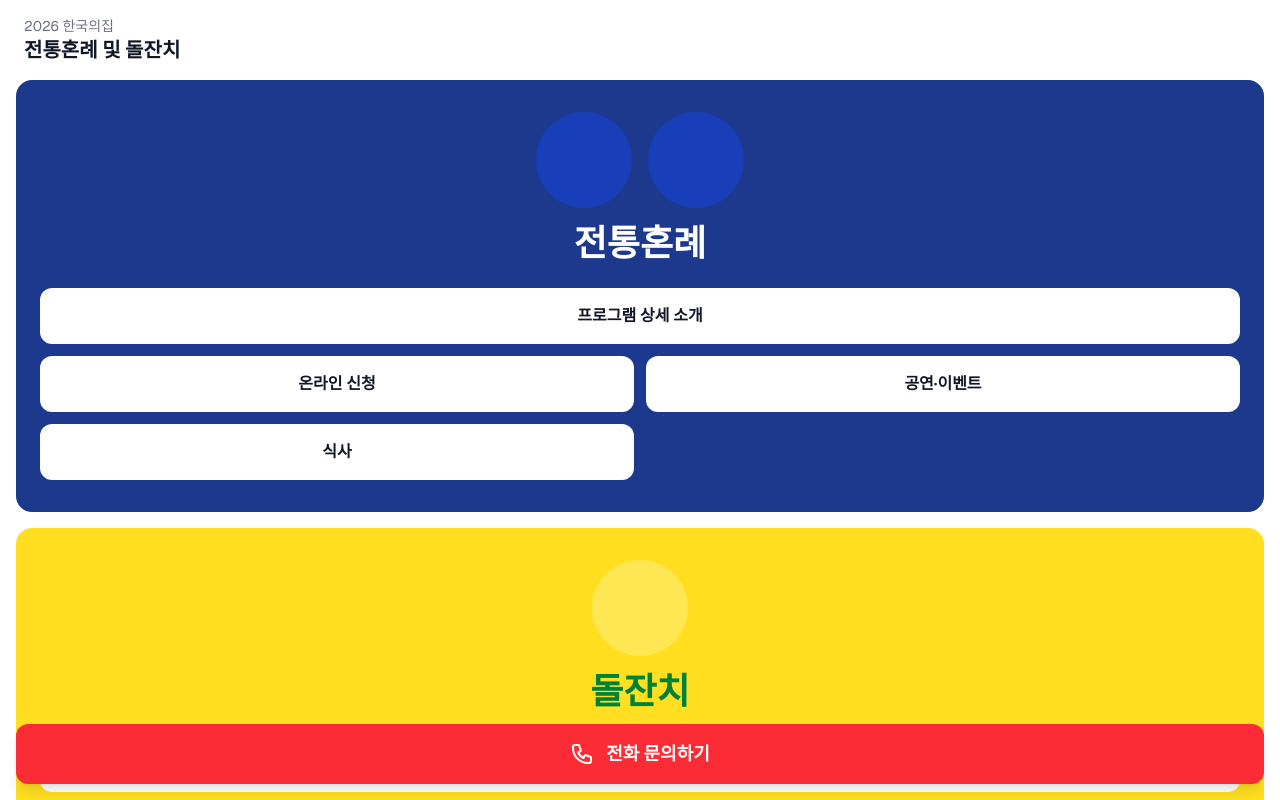
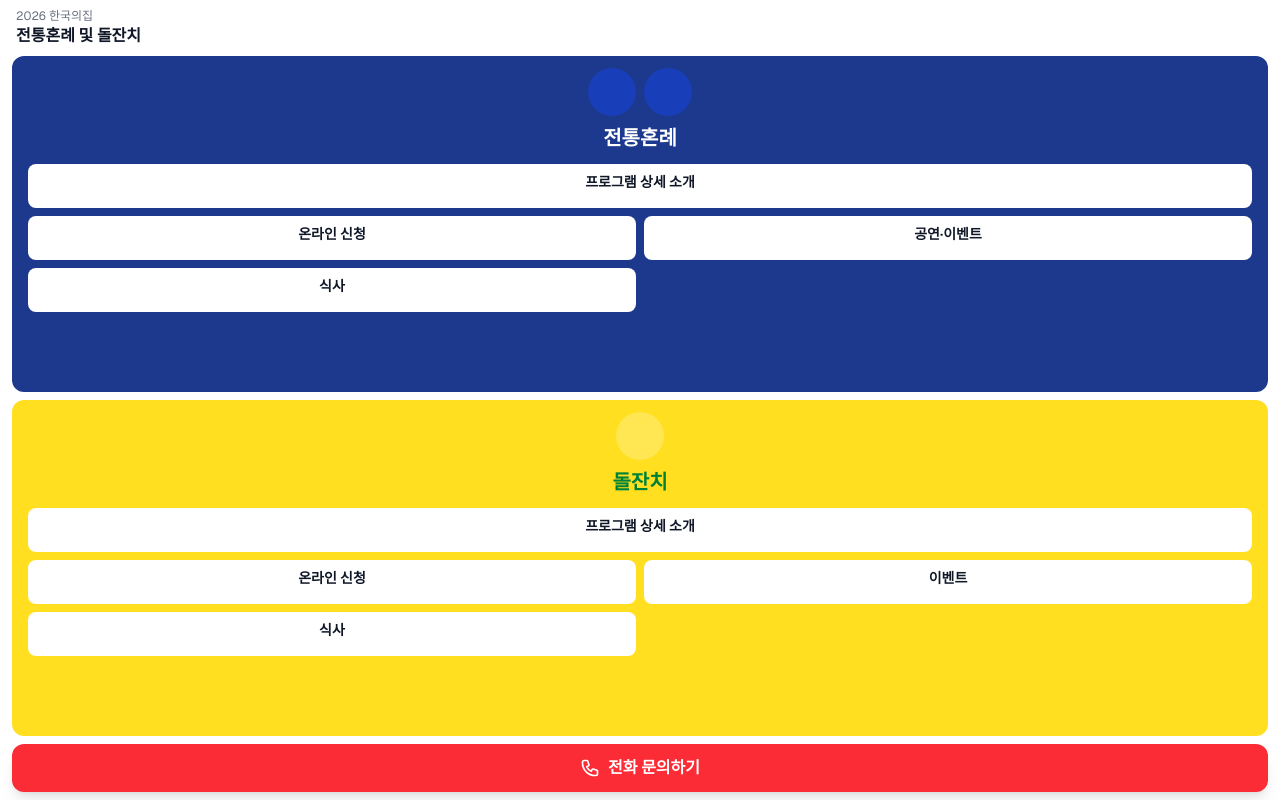
Before and after one commit to tolbilee/traditional-ceremony-app, a Next.js app: page / in a window 1280 px wide. Both pictures are taken after a click on the button "환영합니다 (입장하기)". Shown: the top 800 px of the page. Built offline with nearby package versions, Linux system fonts and the light colour scheme.

Commit message:
화면사이즈 및 달력수정

```diff
--- a/components/IntroScreen.tsx
+++ b/components/IntroScreen.tsx
@@ -28,12 +28,12 @@ export default function IntroScreen({ onEnter }: IntroScreenProps) {
       {/* 배경 이미지/영상 영역 - 실제 이미지로 교체 필요 */}
       <div className="absolute inset-0 bg-gradient-to-br from-blue-100 via-purple-50 to-yellow-100 opacity-50" />
 
-      <div className="relative z-10 flex flex-col items-center justify-center space-y-8 px-6 text-center">
+      <div className="relative z-10 flex flex-1 flex-col items-center justify-center space-y-4 px-6 text-center">
         <motion.h1
           initial={{ y: 20, opacity: 0 }}
           animate={{ y: 0, opacity: 1 }}
           transition={{ delay: 0.2, duration: 0.6 }}
-          className="text-4xl font-bold text-gray-800 md:text-5xl"
+          className="text-3xl font-bold text-gray-800 md:text-4xl"
         >
           2026 한국의 집
         </motion.h1>
@@ -41,7 +41,7 @@ export default function IntroScreen({ onEnter }: IntroScreenProps) {
           initial={{ y: 20, opacity: 0 }}
           animate={{ y: 0, opacity: 1 }}
           transition={{ delay: 0.4, duration: 0.6 }}
-          className="text-xl text-gray-700 md:text-2xl"
+          className="text-lg text-gray-700 md:text-xl"
         >
           전통혼례 및 돌잔치
           <br />
@@ -54,7 +54,7 @@ export default function IntroScreen({ onEnter }: IntroScreenProps) {
         animate={{ y: 0, opacity: 1 }}
         transition={{ delay: 0.6, duration: 0.6 }}
         onClick={handleEnter}
-        className="relative z-10 mt-auto mb-16 rounded-full bg-blue-600 px-12 py-4 text-xl font-semibold text-white shadow-lg transition-all hover:bg-blue-700 hover:shadow-xl active:scale-95"
+        className="relative z-10 mb-8 rounded-full bg-blue-600 px-10 py-3 text-lg font-semibold text-white shadow-lg transition-all hover:bg-blue-700 hover:shadow-xl active:scale-95"
       >
         환영합니다 (입장하기)
       </motion.button>
--- a/components/MainScreen.tsx
+++ b/components/MainScreen.tsx
@@ -6,11 +6,11 @@ import { INQUIRY_PHONE } from '@/lib/utils/constants';
 
 export default function MainScreen() {
   return (
-    <div className="flex min-h-screen flex-col bg-white">
+    <div className="flex h-screen flex-col overflow-hidden bg-white">
       {/* 헤더 */}
-      <div className="px-6 py-4">
-        <h1 className="text-sm text-gray-500">2026 한국의집</h1>
-        <h2 className="text-xl font-bold text-gray-900">전통혼례 및 돌잔치</h2>
+      <div className="px-4 py-2">
+        <h1 className="text-xs text-gray-500">2026 한국의집</h1>
+        <h2 className="text-base font-bold text-gray-900">전통혼례 및 돌잔치</h2>
       </div>
 
       {/* 상단: 전통혼례 섹션 */}
@@ -18,45 +18,45 @@ export default function MainScreen() {
         initial={{ opacity: 0, y: -20 }}
         animate={{ opacity: 1, y: 0 }}
         transition={{ duration: 0.6 }}
-        className="mx-4 mb-4 flex flex-1 flex-col rounded-2xl bg-blue-900 px-6 py-8 text-white"
+        className="mx-3 mb-2 flex flex-1 flex-col rounded-xl bg-blue-900 px-4 py-3 text-white"
       >
         {/* 일러스트 영역 (향후 이미지로 교체) */}
-        <div className="mb-4 flex items-center justify-center">
-          <div className="flex gap-4">
-            <div className="h-24 w-24 rounded-full bg-blue-700/50" />
-            <div className="h-24 w-24 rounded-full bg-blue-700/50" />
+        <div className="mb-2 flex items-center justify-center">
+          <div className="flex gap-2">
+            <div className="h-12 w-12 rounded-full bg-blue-700/50" />
+            <div className="h-12 w-12 rounded-full bg-blue-700/50" />
           </div>
         </div>
 
-        <h2 className="mb-6 text-center text-3xl font-bold md:text-4xl">전통혼례</h2>
+        <h2 className="mb-3 text-center text-xl font-bold">전통혼례</h2>
 
         {/* 4개 메뉴 버튼 - 시안에 맞게 레이아웃 조정 */}
-        <div className="w-full space-y-3">
+        <div className="w-full space-y-2">
           {/* 첫 번째 버튼: 전체 너비 */}
           <Link
             href="/wedding/program"
-            className="block w-full rounded-xl bg-white px-6 py-4 text-center text-base font-semibold text-gray-900 transition-all hover:bg-gray-100 active:scale-95"
+            className="block w-full rounded-lg bg-white px-4 py-2 text-center text-sm font-semibold text-gray-900 transition-all hover:bg-gray-100 active:scale-95"
           >
             프로그램 상세 소개
           </Link>
 
           {/* 나머지 3개 버튼: 2x2 그리드 */}
-          <div className="grid grid-cols-2 gap-3">
+          <div className="grid grid-cols-2 gap-2">
             <Link
               href="/apply/wedding"
-              className="block rounded-xl bg-white px-4 py-4 text-center text-base font-semibold text-gray-900 transition-all hover:bg-gray-100 active:scale-95"
+              className="block rounded-lg bg-white px-3 py-2 text-center text-sm font-semibold text-gray-900 transition-all hover:bg-gray-100 active:scale-95"
             >
               온라인 신청
             </Link>
             <Link
               href="/wedding/events"
-              className="block rounded-xl bg-white px-4 py-4 text-center text-base font-semibold text-gray-900 transition-all hover:bg-gray-100 active:scale-95"
+              className="block rounded-lg bg-white px-3 py-2 text-center text-sm font-semibold text-gray-900 transition-all hover:bg-gray-100 active:scale-95"
             >
               공연·이벤트
             </Link>
             <Link
               href="/wedding/menu"
-              className="block rounded-xl bg-white px-4 py-4 text-center text-base font-semibold text-gray-900 transition-all hover:bg-gray-100 active:scale-95"
+              className="block rounded-lg bg-white px-3 py-2 text-center text-sm font-semibold text-gray-900 transition-all hover:bg-gray-100 active:scale-95"
             >
               식사
             </Link>
@@ -69,42 +69,42 @@ export default function MainScreen() {
         initial={{ opacity: 0, y: 20 }}
         animate={{ opacity: 1, y: 0 }}
         transition={{ duration: 0.6, delay: 0.2 }}
-        className="mx-4 mb-4 flex flex-1 flex-col rounded-2xl bg-yellow-300 px-6 py-8"
+        className="mx-3 mb-2 flex flex-1 flex-col rounded-xl bg-yellow-300 px-4 py-3"
       >
         {/* 일러스트 영역 (향후 이미지로 교체) */}
-        <div className="mb-4 flex items-center justify-center">
-          <div className="h-24 w-24 rounded-full bg-yellow-200/50" />
+        <div className="mb-2 flex items-center justify-center">
+          <div className="h-12 w-12 rounded-full bg-yellow-200/50" />
         </div>
 
-        <h2 className="mb-6 text-center text-3xl font-bold text-green-700 md:text-4xl">돌잔치</h2>
+        <h2 className="mb-3 text-center text-xl font-bold text-green-700">돌잔치</h2>
 
         {/* 4개 메뉴 버튼 - 시안에 맞게 레이아웃 조정 */}
-        <div className="w-full space-y-3">
+        <div className="w-full space-y-2">
           {/* 첫 번째 버튼: 전체 너비 */}
           <Link
             href="/doljanchi/program"
-            className="block w-full rounded-xl bg-white px-6 py-4 text-center text-base font-semibold text-gray-900 transition-all hover:bg-gray-100 active:scale-95"
+            className="block w-full rounded-lg bg-white px-4 py-2 text-center text-sm font-semibold text-gray-900 transition-all hover:bg-gray-100 active:scale-95"
           >
             프로그램 상세 소개
           </Link>
 
           {/* 나머지 3개 버튼: 2x2 그리드 */}
-          <div className="grid grid-cols-2 gap-3">
+          <div className="grid grid-cols-2 gap-2">
             <Link
               href="/apply/doljanchi"
-              className="block rounded-xl bg-white px-4 py-4 text-center text-base font-semibold text-gray-900 transition-all hover:bg-gray-100 active:scale-95"
+              className="block rounded-lg bg-white px-3 py-2 text-center text-sm font-semibold text-gray-900 transition-all hover:bg-gray-100 active:scale-95"
             >
               온라인 신청
             </Link>
             <Link
               href="/doljanchi/events"
-              className="block rounded-xl bg-white px-4 py-4 text-center text-base font-semibold text-gray-900 transition-all hover:bg-gray-100 active:scale-95"
+              className="block rounded-lg bg-white px-3 py-2 text-center text-sm font-semibold text-gray-900 transition-all hover:bg-gray-100 active:scale-95"
             >
               이벤트
             </Link>
             <Link
               href="/doljanchi/menu"
-              className="block rounded-xl bg-white px-4 py-4 text-center text-base font-semibold text-gray-900 transition-all hover:bg-gray-100 active:scale-95"
+              className="block rounded-lg bg-white px-3 py-2 text-center text-sm font-semibold text-gray-900 transition-all hover:bg-gray-100 active:scale-95"
             >
               식사
             </Link>
@@ -117,14 +117,14 @@ export default function MainScreen() {
         initial={{ opacity: 0, y: 20 }}
         animate={{ opacity: 1, y: 0 }}
         transition={{ duration: 0.6, delay: 0.4 }}
-        className="fixed bottom-0 left-0 right-0 z-50 mx-4 mb-4"
+        className="mx-3 mb-2"
       >
         <a
           href={`tel:${INQUIRY_PHONE}`}
-          className="flex w-full items-center justify-center gap-3 rounded-xl bg-red-500 px-6 py-4 text-lg font-semibold text-white shadow-lg transition-all hover:bg-red-600 active:scale-95"
+          className="flex w-full items-center justify-center gap-2 rounded-xl bg-red-500 px-4 py-3 text-base font-semibold text-white shadow-lg transition-all hover:bg-red-600 active:scale-95"
         >
           <svg
-            className="h-6 w-6"
+            className="h-5 w-5"
             fill="none"
             stroke="currentColor"
             viewBox="0 0 24 24"
@@ -140,9 +140,6 @@ export default function MainScreen() {
           <span>전화 문의하기</span>
         </a>
       </motion.div>
-
-      {/* 하단 바 높이만큼 여백 추가 */}
-      <div className="h-24" />
     </div>
   );
 }
--- a/components/steps/DateSelectionStep.tsx
+++ b/components/steps/DateSelectionStep.tsx
@@ -105,17 +105,25 @@ export default function DateSelectionStep({
 
   const goToPreviousMonth = () => {
     const prevMonth = subMonths(currentMonth, 1);
-    if (prevMonth >= minDate) {
+    // 2026년 1월 이상이면 이동 가능
+    if (prevMonth.getFullYear() >= currentYear && prevMonth.getMonth() >= 0) {
       setCurrentMonth(prevMonth);
     }
   };
 
   const goToNextMonth = () => {
     const nextMonth = addMonths(currentMonth, 1);
-    if (nextMonth <= maxDate) {
+    // 2026년 12월 이하이면 이동 가능
+    if (nextMonth.getFullYear() <= currentYear && nextMonth.getMonth() <= 11) {
       setCurrentMonth(nextMonth);
     }
   };
+
+  // 이전 달 버튼 비활성화 여부
+  const isPrevDisabled = currentMonth.getFullYear() === currentYear && currentMonth.getMonth() === 0;
+
+  // 다음 달 버튼 비활성화 여부
+  const isNextDisabled = currentMonth.getFullYear() === currentYear && currentMonth.getMonth() === 11;
 
   const isDateSelected = (date: Date) => {
     const dateStr = format(date, 'yyyy-MM-dd');
@@ -147,7 +155,7 @@ export default function DateSelectionStep({
       <div className="flex items-center justify-between rounded-lg border-2 border-gray-200 bg-white p-4">
         <button
           onClick={goToPreviousMonth}
-          disabled={!isSameMonth(subMonths(currentMonth, 1), minDate) && currentMonth > minDate}
+          disabled={isPrevDisabled}
           className="rounded-lg px-4 py-2 text-2xl font-bold text-gray-600 transition-all hover:bg-gray-100 disabled:opacity-30 disabled:cursor-not-allowed"
         >
           ←
@@ -157,7 +165,7 @@ export default function DateSelectionStep({
         </h3>
         <button
           onClick={goToNextMonth}
-          disabled={!isSameMonth(addMonths(currentMonth, 1), maxDate) && currentMonth < maxDate}
+          disabled={isNextDisabled}
           className="rounded-lg px-4 py-2 text-2xl font-bold text-gray-600 transition-all hover:bg-gray-100 disabled:opacity-30 disabled:cursor-not-allowed"
         >
           →
```
